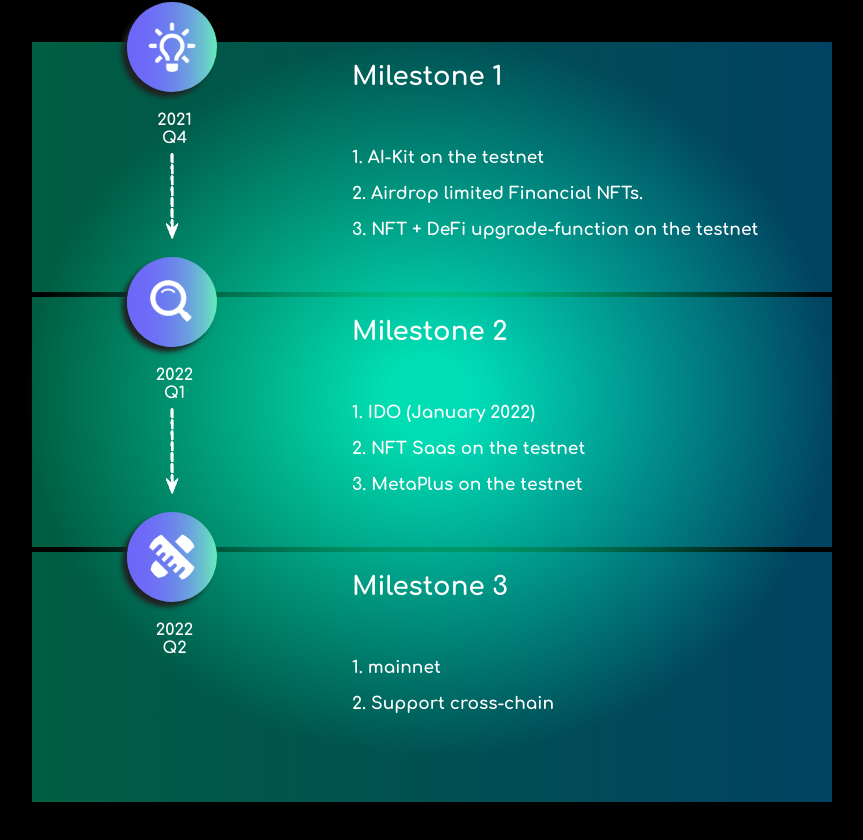
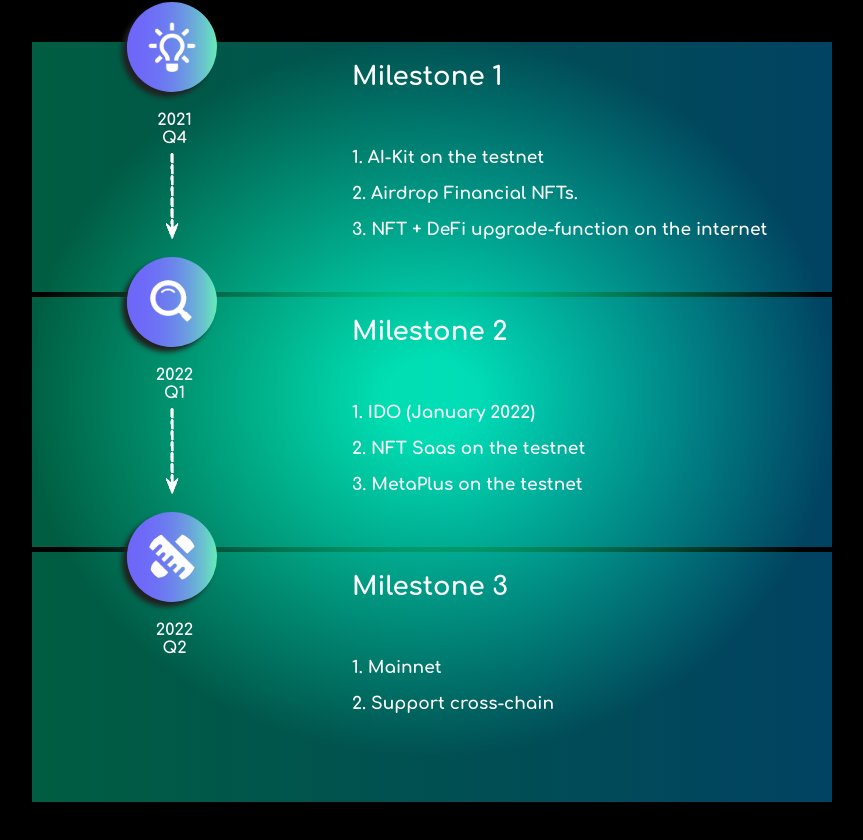
Before and after one commit to harikharan07/forart-website, a React (Create React App) app: page / in a window 1280 px wide. Shown: the part 4621-5461 px from the top of the page, without its empty margins (208-1071 px from the left). Built offline with nearby package versions, Linux system fonts and the light colour scheme.

Commit message:
modify roadmap text

```diff
--- a/src/pages/roadmap/index.tsx
+++ b/src/pages/roadmap/index.tsx
@@ -162,8 +162,8 @@ const Roadmap: React.FC = () => {
       title:'Milestone 1',
       detail:[
         '1. AI-Kit on the testnet',
-        '2. Airdrop limited Financial NFTs.',
-        '3. NFT + DeFi upgrade-function on the testnet'
+        '2. Airdrop Financial NFTs.',
+        '3. NFT + DeFi upgrade-function on the internet'
       ]
     },
     {
@@ -183,7 +183,7 @@ const Roadmap: React.FC = () => {
       describe:'Q2',
       title:'Milestone 3',
       detail:[
-        '1. mainnet',
+        '1. Mainnet',
         '2. Support cross-chain'
       ]
     },
```
